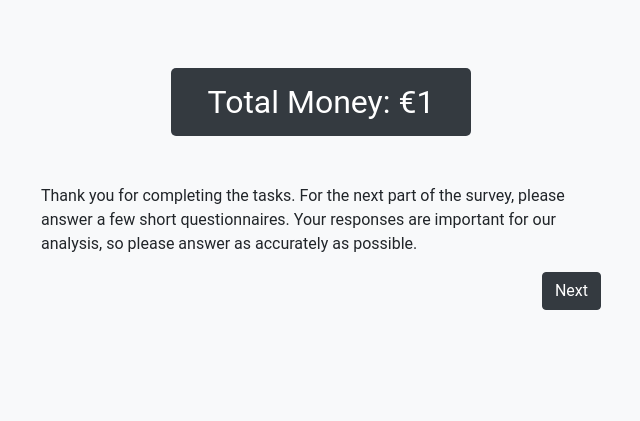
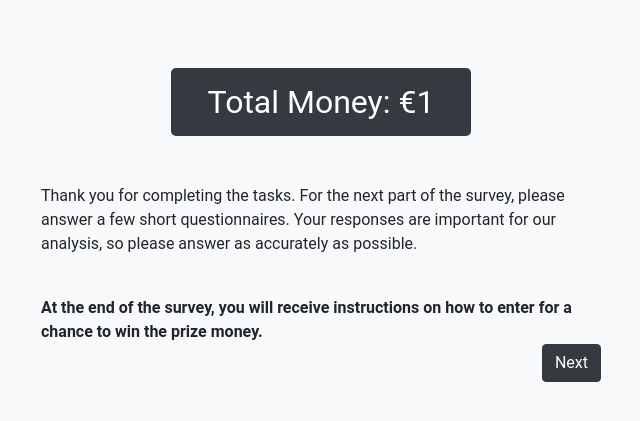
Before and after one commit to lucas-bs/thesis-survey, a Flask app: page /total_money in a window 1280 px wide. Shown: the part 56-477 px from the top of the page, without its empty margins (319-959 px from the left). Run offline with Flask 3, Linux system fonts and the light colour scheme; a user stored in the database is signed in; some libraries are stand-ins or nearby versions.

Commit message:
Update total_money.html

```diff
--- a/gpt/templates/total_money.html
+++ b/gpt/templates/total_money.html
@@ -34,7 +34,10 @@
                 please answer a few short questionnaires. Your responses are important for our analysis,
                 so please answer as accurately as possible.
             </p>
-
+            <br>
+            <strong>
+                At the end of the survey, you will receive instructions on how to enter for a chance to win the prize money.
+            </strong>
             <form action="/total_money" method="post" class="d-flex justify-content-end">
                 <div class="input-group-append">
                         <button type="submit" class="btn btn-dark">Next</button>
```
